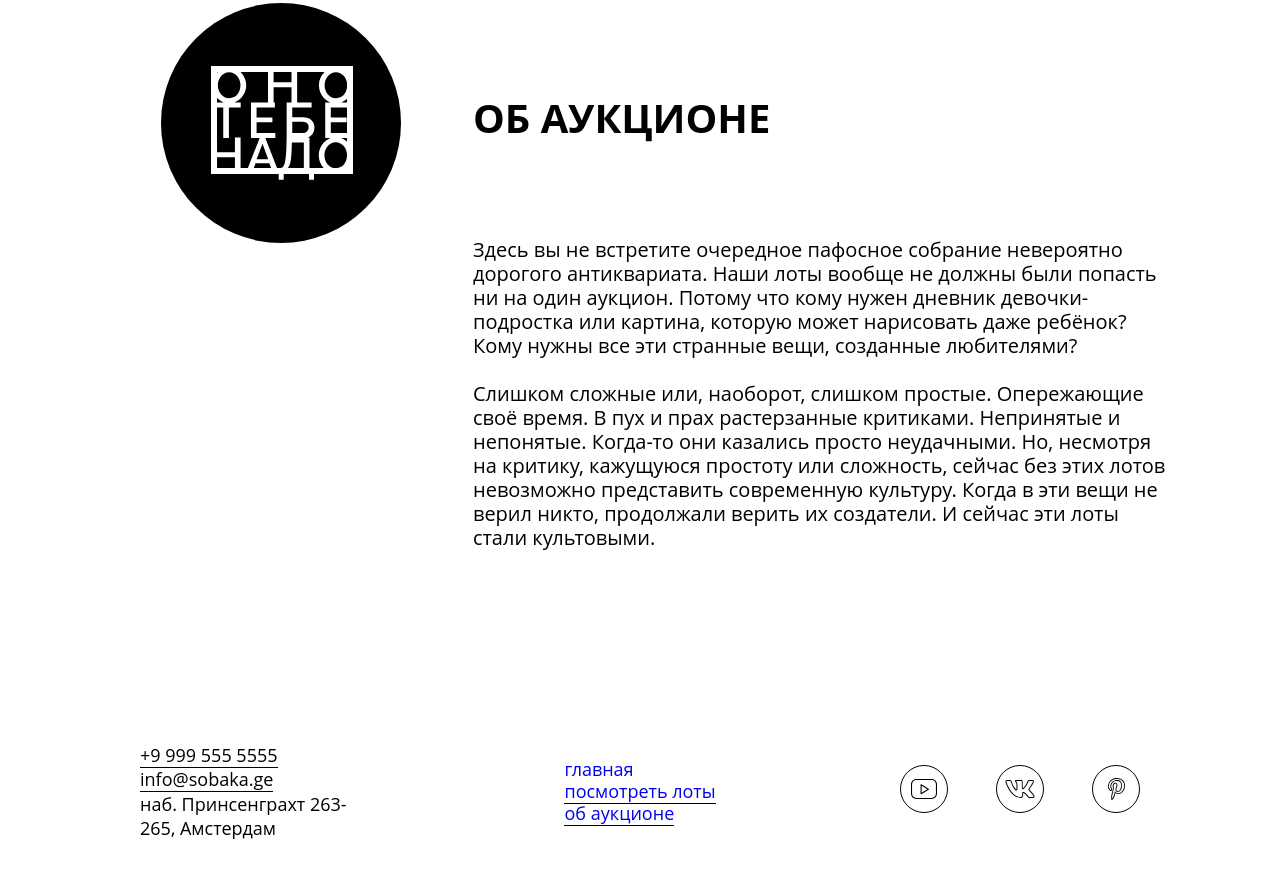
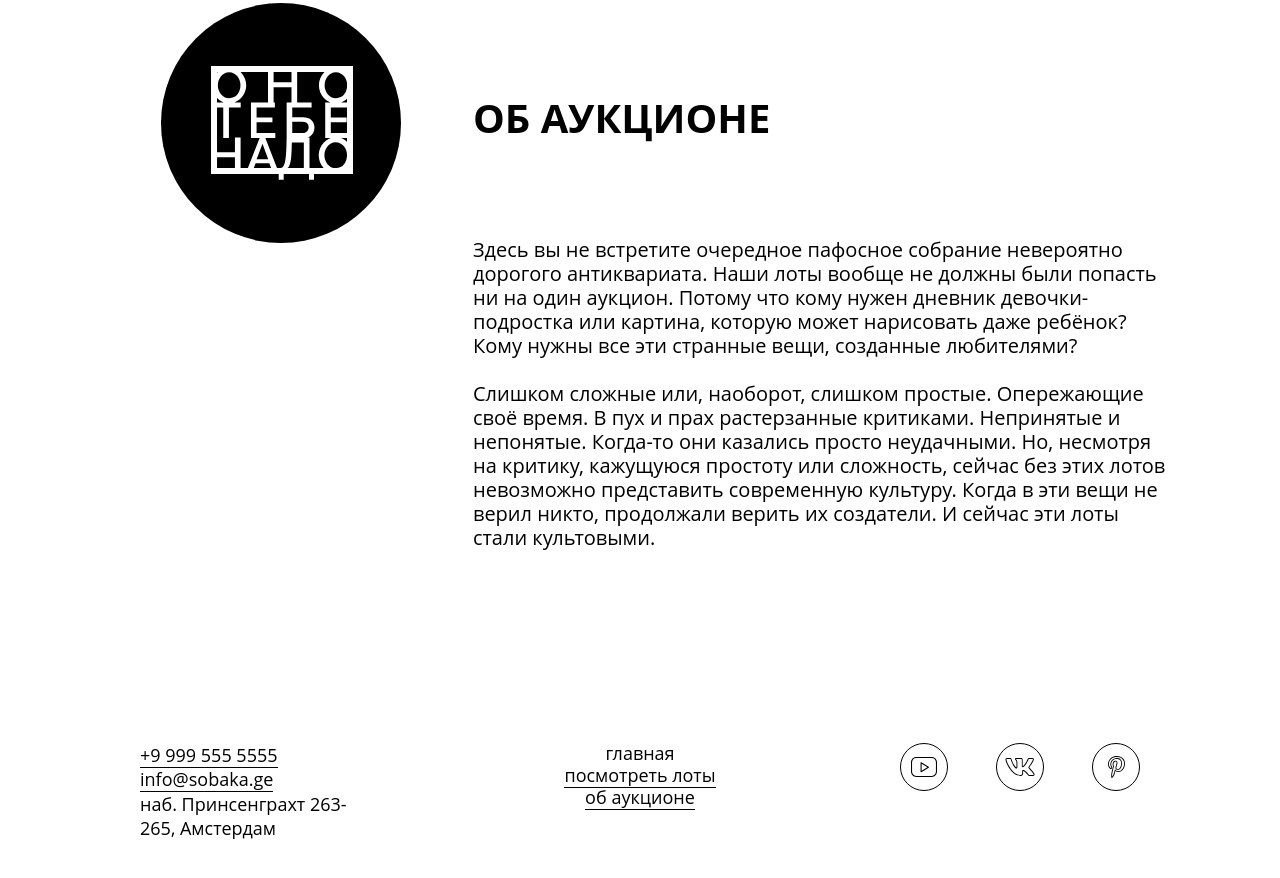
Before and after one commit to uptomischief/ono-tebe-nado-fd, a plain HTML site: page index.html in a window 1280 px wide. Shown: the part 2115-2993 px from the top of the page. Drawn offline with Linux system fonts and the light colour scheme.

Commit message:
footer css подправлен и готов

```diff
--- a/styles/style.css
+++ b/styles/style.css
@@ -377,7 +377,7 @@ blockquote {
         'address footer__menu footer__social-list-item';
     justify-content: space-between;
     align-content: center;
-    align-items: center;
+    align-items: start;
 }
 
 .footer__social-icon {
@@ -395,7 +395,7 @@ blockquote {
 }
 
 .footer__menu {
-    /*justify-self: center;*/
+    justify-self: center;
     /**align-items: center;*/
     justify-items: center;
     /*justify-content: center;*/
@@ -404,21 +404,25 @@ blockquote {
 }
 
 .footer__menu-list {
-    display:block;
+    display:flex;
+    flex-direction: column;
     list-style: none;
+    text-align: center;
 }
 
 .footer_address {
     justify-self: start;
 }
 
+
 .footer__menu-link {
-    color: rgba(0, 0, 0, 1)00;
+    color: rgba(0, 0, 0, 1);
     font-size: 18px;
     line-height: 100%;
     font-family: 'Raleway', 'Open Sans', 'Arial', sans-serif;
     font-weight: 400;
     border-bottom: 1px solid rgba(0, 0, 0, 1);
+    text-decoration: none;
 }
 
 .footer__menu-link_active {
```
